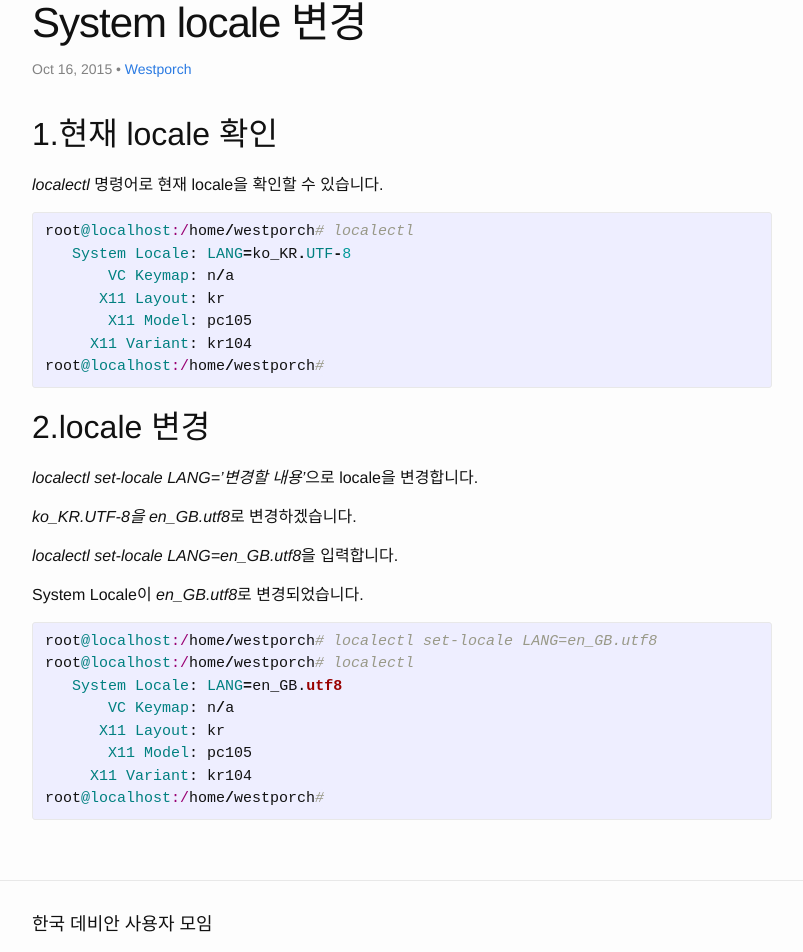
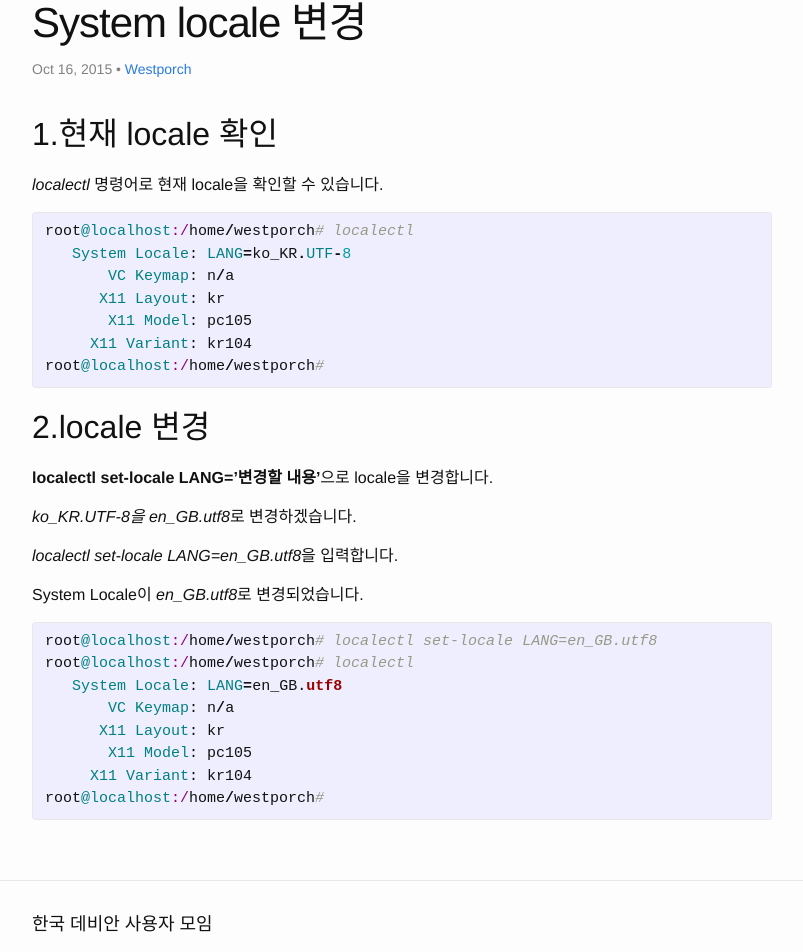
Before and after one commit to debianusers/debianusers.github.io, a Jekyll site: the page built from _posts/2015-10-16-Locale.markdown, in a window 1280 px wide. Shown: the part 390-1342 px from the top of the page, without its empty margins (238-1041 px from the left). Built offline with Jekyll 4.4.1, drawn with Linux system fonts in a browser that asks for light colours; comment, search, counter and statistics services are not loaded.

Commit message:
굵은 글씨 적용

```diff
--- a/_posts/2015-10-16-Locale.markdown
+++ b/_posts/2015-10-16-Locale.markdown
@@ -22,7 +22,7 @@ root@localhost:/home/westporch#
 2.locale 변경
 -------------
 
-*localectl set-locale LANG='변경할 내용'*으로 locale을 변경합니다.
+**localectl set-locale LANG='변경할 내용'**으로 locale을 변경합니다.
 
 *ko_KR.UTF-8을 en_GB.utf8*로 변경하겠습니다.
 
```
